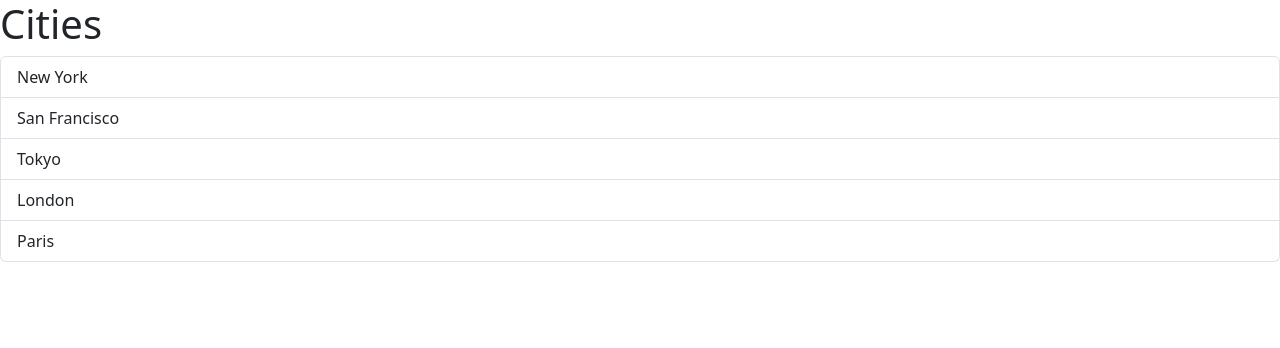
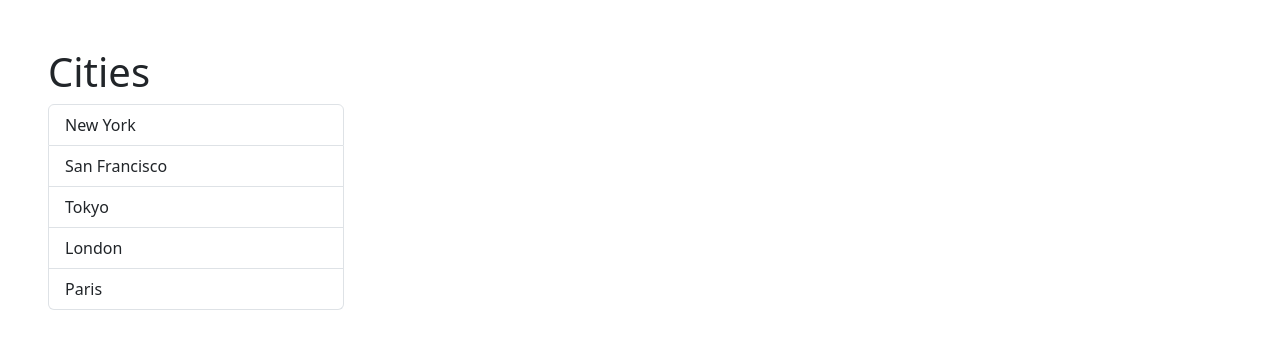
Before and after one commit to ChrisJoshRoberts/react-app, a React (Vite) app: page / in a window 1280 px wide. Shown: the top 348 px of the page. Built offline with nearby package versions, Linux system fonts and the light colour scheme.

Commit message:
first commit of the day

```diff
--- a/src/components/ListGroup.tsx
+++ b/src/components/ListGroup.tsx
@@ -10,10 +10,10 @@ function ListGroup({items, heading}: ListGroupProps) {
   const [selectedIndex, setSelectedIndex] = useState(-1);
 
   return (
-    <>
+    <div className="m-5">
       <h1>{heading}</h1>
       {items.length === 0 && <p>There are no items!</p>}
-      <ul className="list-group">
+      <ul className="list-group col-12 col-lg-3 col-md-6">
         {items.map((item, index) => (
           <li
             key={item}
@@ -24,7 +24,7 @@ function ListGroup({items, heading}: ListGroupProps) {
           </li>
         ))}
       </ul>
-    </>
+    </div>
   );
 }
 
```
